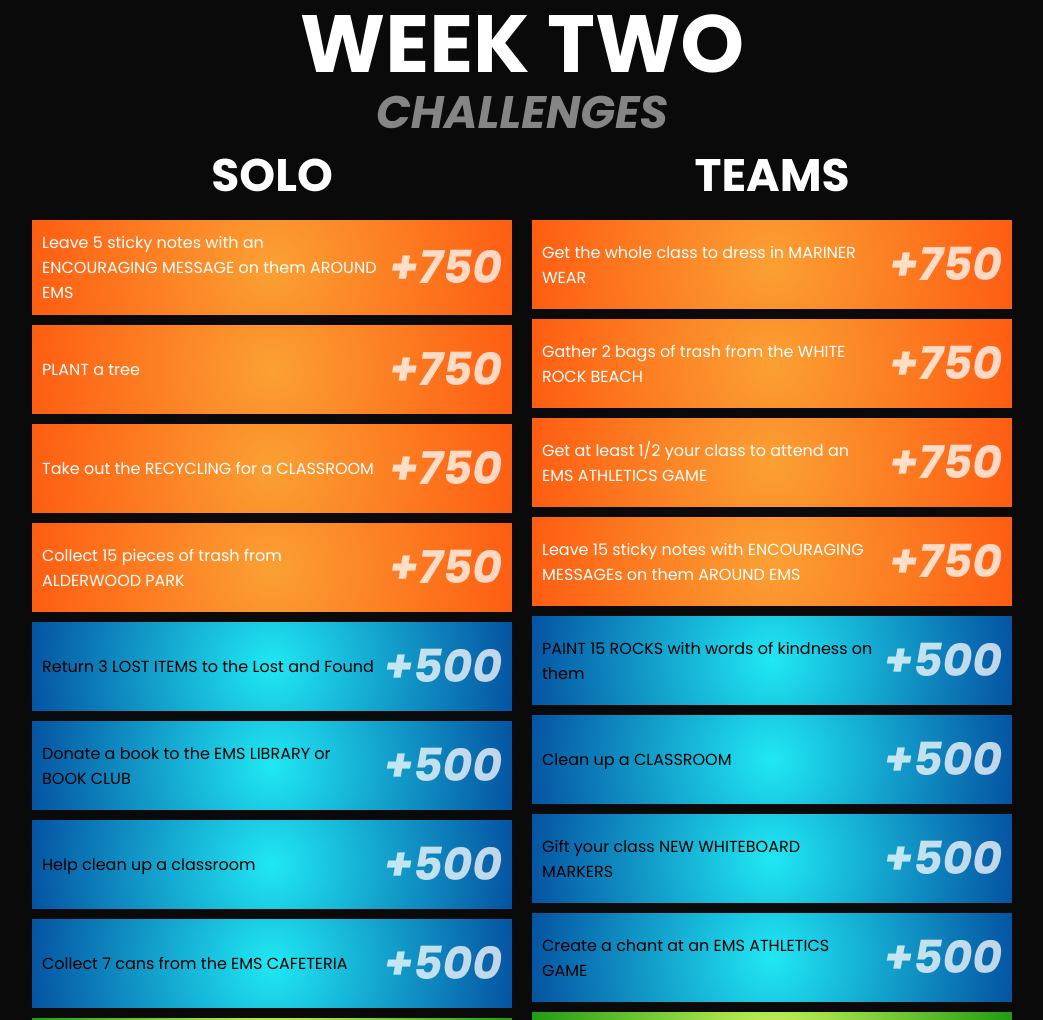
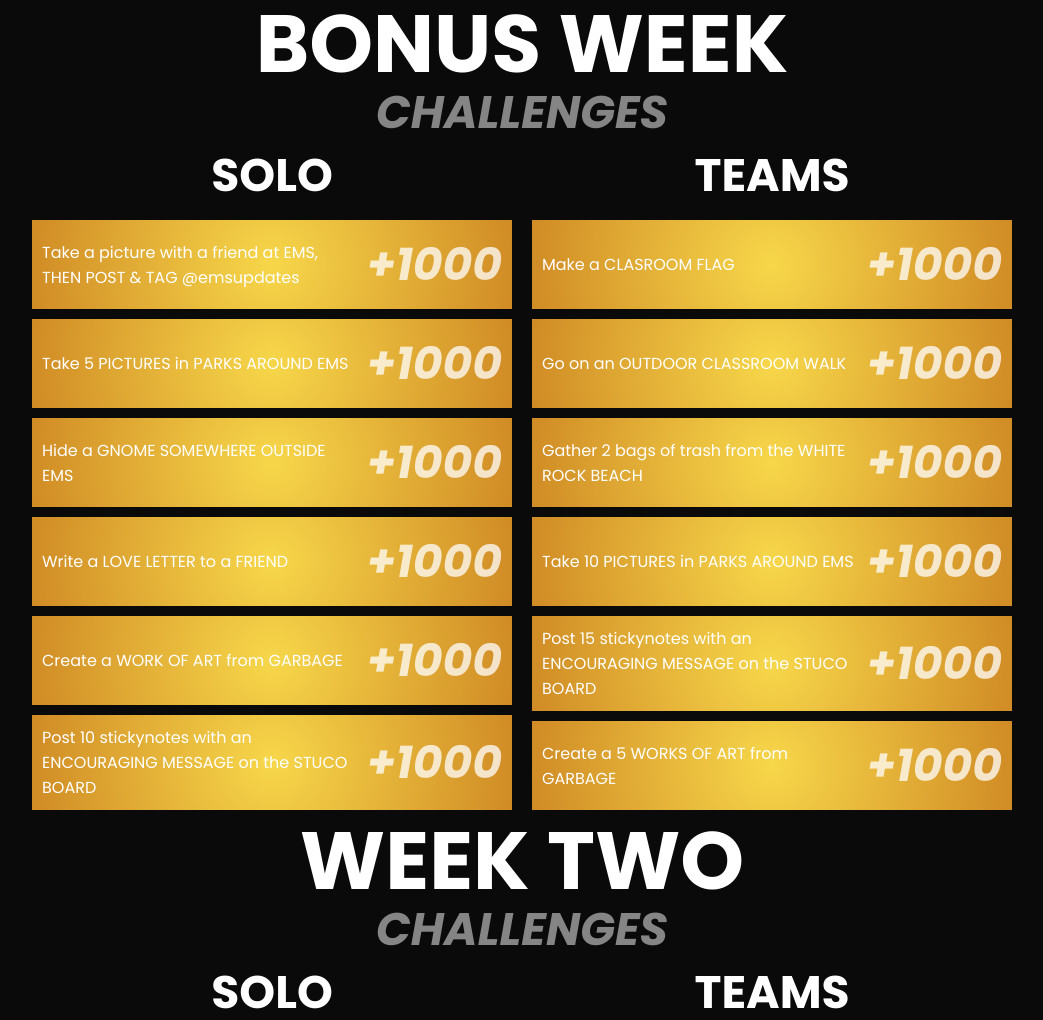
Before and after one commit to harrisonjcook/harrisonjcook.github.io, a plain HTML site: page index.html in a window 1280 px wide. Shown: the part 1414-2434 px from the top of the page, without its empty margins (118-1161 px from the left). Drawn offline with Linux system fonts and the light colour scheme.

Commit message:
Add files via upload

```diff
--- a/index.html
+++ b/index.html
@@ -32,10 +32,10 @@
                         <div class="solo">
                             <h3>SOLO</h3>
                             <ol>
-                                <li class="l"><p>Janah</p><h3>9500</h3></li>
-                                <li class="r"><p>Tanishka</p><h3>9250</h3></li>
-                                <li class="c"><p>Arshnoor</p><h3>6500</h3></li>
-                                <li class="t"><p>Jasnoor</p><h3>6000</h3></li>
+                                <li class="l"><p>Tanishka</p><h3>11250</h3></li>
+                                <li class="r"><p>Janah</p><h3>11000</h3></li>
+                                <li class="c"><p>Arshnoor</p><h3>9000</h3></li>
+                                <li class="t"><p>Jasnoor</p><h3>7750</h3></li>
                                 <li class="t"><p>Tanveen</p><h3>2250</h3></li>
                                 <li class="t"><p>Harrison</p><h3>750</h3></li>
                             </ol>
@@ -47,7 +47,37 @@
                                 <li class="r"><p>Mrs. Ganshorn's Class</p><h3>2000</h3></li>
                                 <li class="c"><p>Mr. An's Class</p><h3>2000</h3></li>
                                 <li class="t"><p>Mr. K's Class</p><h3>1500</h3></li>
-                                <li class="t"><p>Mme. Laroche's Class</p><h3>250</h3></li>
+                                <li class="t"><p>Mme. Laroche's Class</p><h3>1000</h3></li>
+                            </ol>
+                        </div>
+                    </div>
+                </div>
+            </section>
+            <section class=" challenges w3">
+                <div class="inner">
+                    <h1>BONUS WEEK</h1>
+                    <h2>CHALLENGES</h2>
+                    <div class="lists">
+                        <div class="solo">
+                            <h3>SOLO</h3>
+                            <ol>
+                                <li class="m"><p>Take a picture with a friend at EMS, THEN POST & TAG @emsupdates</p><h3>+1000</h3></li>
+                                <li class="m"><p>Take 5 PICTURES in PARKS AROUND EMS</p><h3>+1000</h3></li>
+                                <li class="m"><p>Hide a GNOME SOMEWHERE OUTSIDE EMS</p><h3>+1000</h3></li>
+                                <li class="m"><p>Write a LOVE LETTER to a FRIEND</p><h3>+1000</h3></li>
+                                <li class="m"><p>Create a WORK OF ART from GARBAGE </p><h3>+1000</h3></li>
+                                <li class="m"><p>Post 10 stickynotes with an ENCOURAGING MESSAGE on the STUCO BOARD</p><h3>+1000</h3></li>
+                            </ol>
+                        </div>
+                        <div class="teams">
+                            <h3>TEAMS</h3>
+                            <ol>
+                                <li class="m"><p>Make a CLASROOM FLAG</p><h3>+1000</h3></li>
+                                <li class="m"><p>Go on an OUTDOOR CLASSROOM WALK</p><h3>+1000</h3></li>
+                                <li class="m"><p>Gather 2 bags of trash from the WHITE ROCK BEACH</p><h3>+1000</h3></li>
+                                <li class="m"><p>Take 10 PICTURES in PARKS AROUND EMS</p><h3>+1000</h3></li>
+                                <li class="m"><p>Post 15 stickynotes with an ENCOURAGING MESSAGE on the STUCO BOARD</p><h3>+1000</h3></li>
+                                <li class="m"><p>Create a 5 WORKS OF ART from GARBAGE </p><h3>+1000</h3></li>
                             </ol>
                         </div>
                     </div>
--- a/style.css
+++ b/style.css
@@ -48,15 +48,7 @@ body {
 
 /* TRIANGLES*/
 
-@keyframes infinite-scroll {
-    from {
-      transform: rotate(15deg) translateX(0px);
-    }
 
-    to {
-      transform: rotate(15deg) translateX(-100px);
-    }
-  }
 
 .triangles {
     position: absolute;
@@ -67,7 +59,6 @@ body {
     background: url('Untitled.svg');
     background-size: 100px;
     opacity: .075;
-    animation: 8s infinite infinite-scroll;
      animation-timing-function: linear;
      z-index: -1;
 }
@@ -216,6 +207,11 @@ section h1 {
     overflow-x: visible;
 }
 
+.challenges .m {
+    background: rgb(247,215,74);
+    background: radial-gradient(circle, rgba(247,215,74,1) 0%, rgba(208,139,37,1) 100%);
+}
+
 .challenges .l {
     background: rgb(251,160,51);
     background: radial-gradient(circle, rgba(251,160,51,1) 0%, rgba(254,93,18,1) 100%);
```
